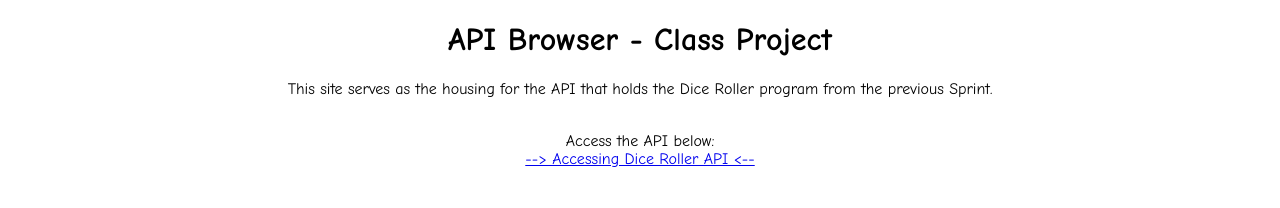
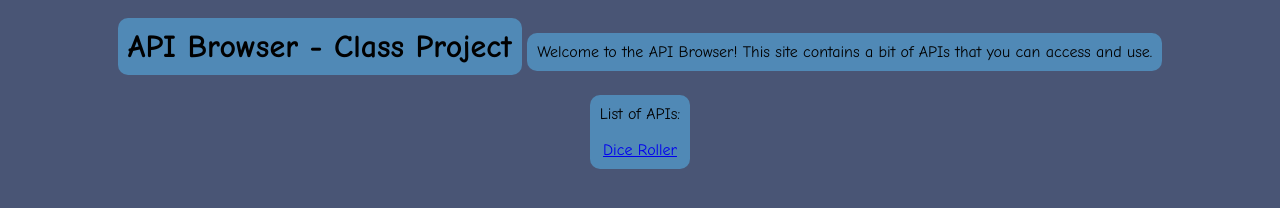
Before and after one commit to alphabet-soip/node-dice-roller-1, a website: page static/index.html in a window 1280 px wide. Drawn offline with Linux system fonts and the light colour scheme.

Commit message:
update index

```diff
--- a/static/index.html
+++ b/static/index.html
@@ -7,18 +7,26 @@
 		body {
 			font-family: "Comic Sans MS", "Comic Sans", cursive;
 			text-align: center;
+			background-color: #495575;
+		}
+		.color_block {
+			background-color: #5089b6;
+			display: inline-block;
+			padding: 10px;
+			border-radius: 10px;
+			margin: 10px 0;
 		}
 	</style>
 </head>
 <body>
-	<h1>API Browser - Class Project</h1>
-	<p>This site serves as the housing for the API that holds the Dice Roller
-	program from the previous Sprint.</p>
+	<h1 class="color_block">API Browser - Class Project</h1>
+	<p class="color_block">Welcome to the API Browser! This site contains a bit of APIs that you can access and use.</p>
 	<br />
-
-
-
-	Access the API below:<br />
-	<a href="fetching_dice_roller.html">--> Accessing Dice Roller API <--</a>
+	<div class="color_block">
+	List of APIs:
+	<br />
+	<br />
+	<a href="fetching_dice_roller.html">Dice Roller</a>
+	</div>
 </body>
 </html>
```
